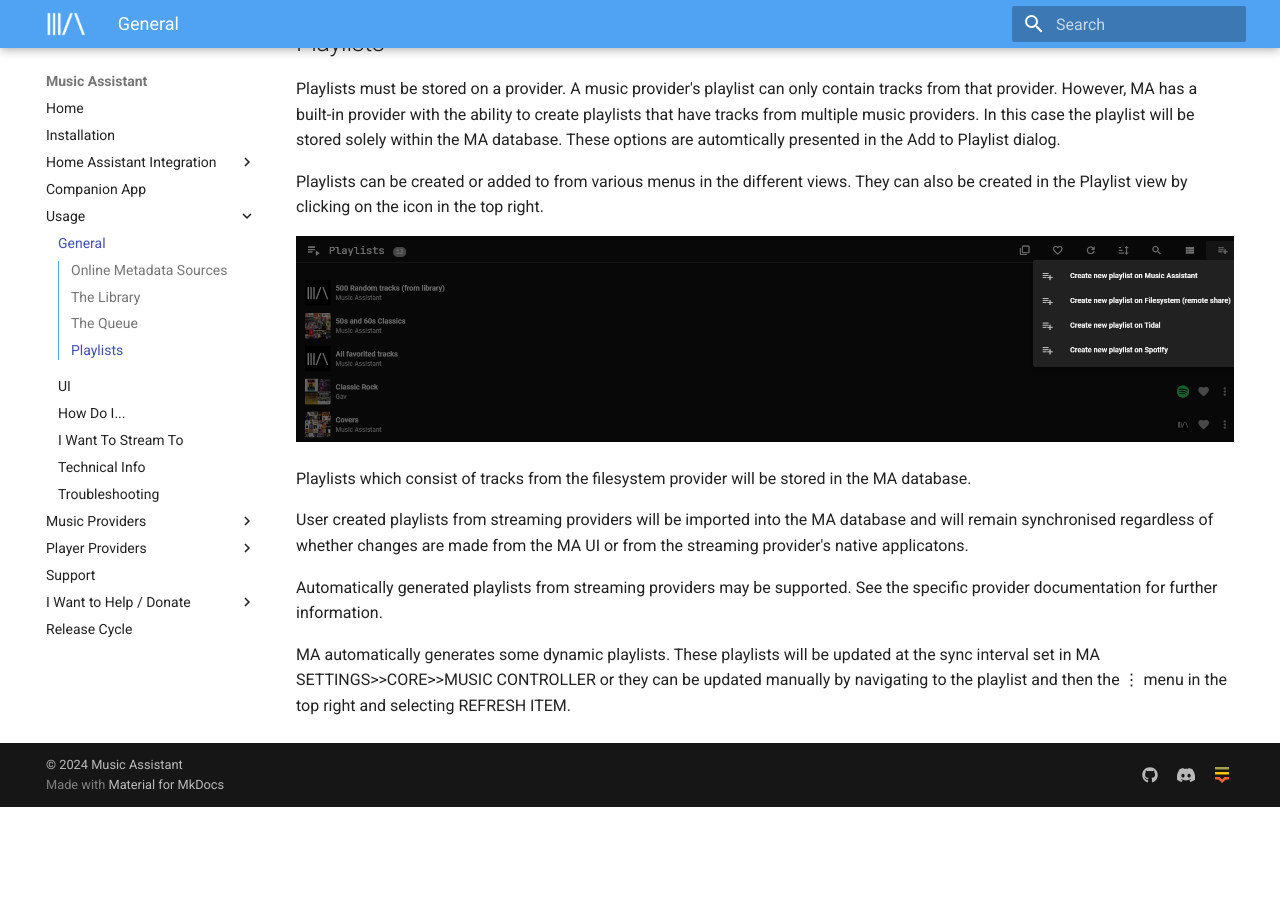
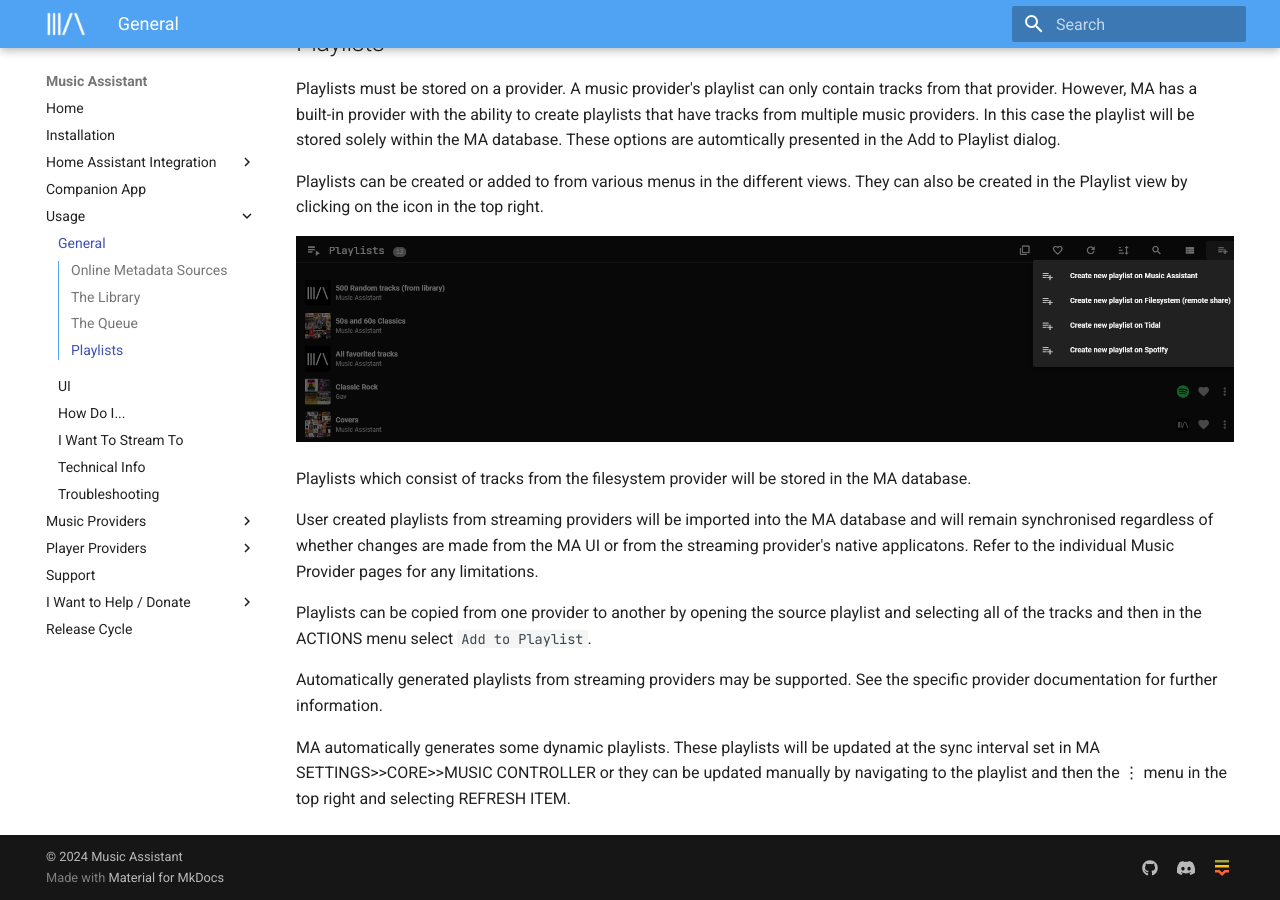
Before and after one commit to pwbriggs/music-assistant.github.io, an MkDocs documentation site: the page built from docs/usage.md, in a window 1280 px wide and 900 px high, scrolled down 2652 px. Built offline with MkDocs 1.6.1 and Material for MkDocs 9.7.7, drawn with Linux system fonts in a browser that asks for light colours; before the commit the page ends 3459 px from its top, so only the background shows below that.

Commit message:
Add copying playlists info

```diff
--- a/docs/usage.md
+++ b/docs/usage.md
@@ -59,7 +59,9 @@
 
 Playlists which consist of tracks from the filesystem provider will be stored in the MA database.
 
-User created playlists from streaming providers will be imported into the MA database and will remain synchronised regardless of whether changes are made from the MA UI or from the streaming provider's native applicatons.
+User created playlists from streaming providers will be imported into the MA database and will remain synchronised regardless of whether changes are made from the MA UI or from the streaming provider's native applicatons. Refer to the individual Music Provider pages for any limitations.
+
+Playlists can be copied from one provider to another by opening the source playlist and selecting all of the tracks and then in the ACTIONS menu select `Add to Playlist`.
 
 Automatically generated playlists from streaming providers may be supported. See the specific provider documentation for further information.
 
```
